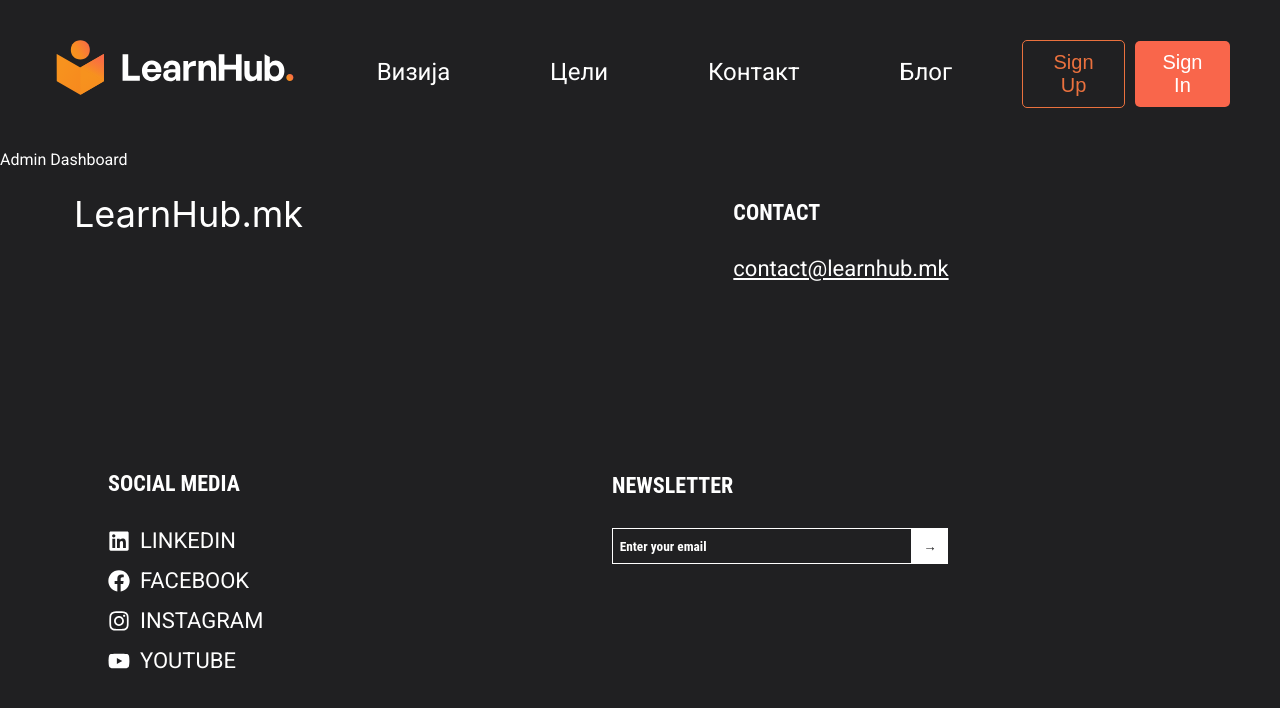
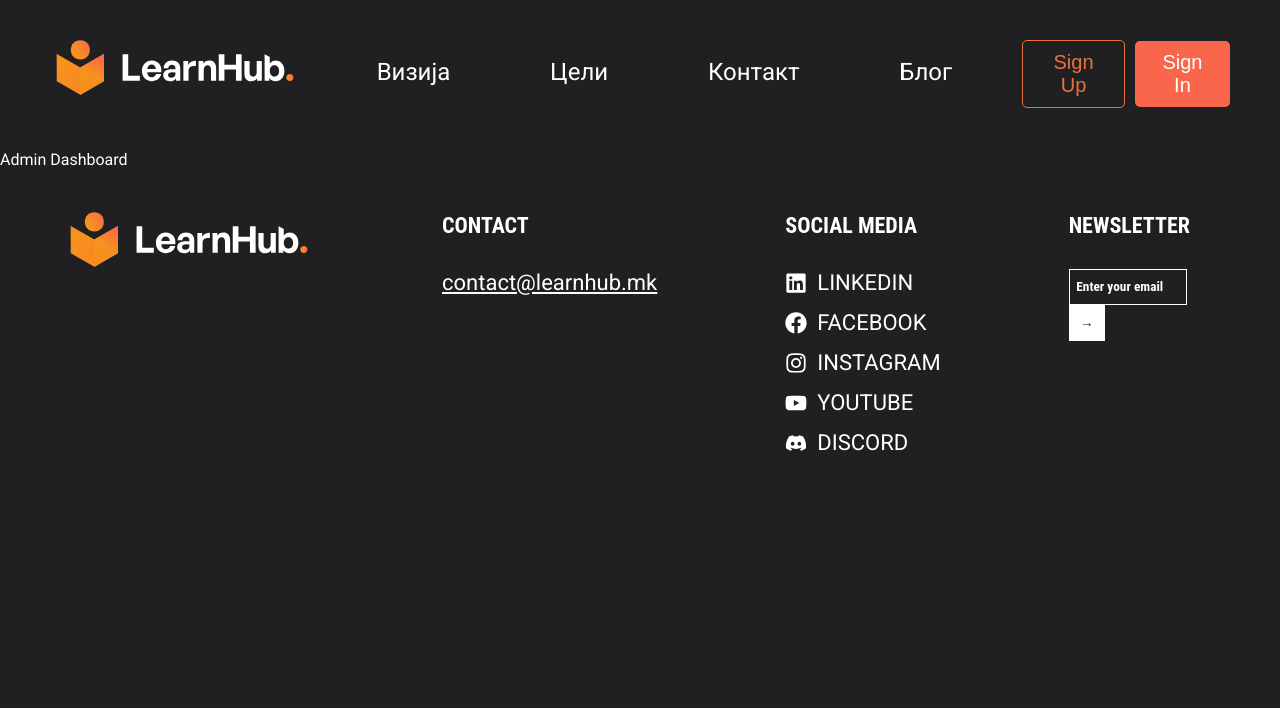
Before and after one commit to learnhubmk/app, a Next.js app: page /admin-dashboard in a window 1280 px wide. Shown: the top 708 px of the page. Built offline with nearby package versions, Linux system fonts and the light colour scheme.

Commit message:
Updated footer component

```diff
--- a/components/reusable-components/footer/Footer.tsx
+++ b/components/reusable-components/footer/Footer.tsx
@@ -1,14 +1,16 @@
 import React from 'react';
 import Link from 'next/link';
-import { FaLinkedin, FaFacebook, FaInstagram, FaYoutube } from 'react-icons/fa';
+import Image from 'next/image';
+import { FaLinkedin, FaFacebook, FaInstagram, FaYoutube, FaDiscord } from 'react-icons/fa';
 import styles from './footer.module.scss';
 import EmailForm from '../newsletter/emailform/emailform';
 
 const Footer = () => {
   return (
-    <footer className={`${styles.footer}`}>
+    <footer className={`${styles.footerWrapper}`}>
+      <div className={`${styles.footer}`}>
         <div className={` display-s ${styles.footerLogo}`}>
-        <p>LearnHub.mk</p>
+          <Image src="/logo/logo.svg" alt="LearnHub Logo" width={250} height={55} />
         </div>
 
         <div className={`title-l ${styles.contactSection}`}>
@@ -18,17 +20,40 @@ const Footer = () => {
 
         <div className={` title-l ${styles.socialMediaSection}`}>
           <p>SOCIAL MEDIA</p>
-        <Link href="https://www.linkedin.com/" target="_blank" rel="noopener noreferrer">
+          <Link
+            href="https://www.linkedin.com/company/learnhubmk/"
+            target="_blank"
+            rel="noopener noreferrer"
+          >
             <FaLinkedin /> Linkedin
           </Link>
-        <Link href="https://www.facebook.com/" target="_blank" rel="noopener noreferrer">
+          <Link
+            href="https://www.facebook.com/people/LearnHubmk/61556614894387/"
+            target="_blank"
+            rel="noopener noreferrer"
+          >
             <FaFacebook /> Facebook
           </Link>
-        <Link href="https://www.instagram.com/" target="_blank" rel="noopener noreferrer">
+          <Link
+            href="https://www.instagram.com/learnhub.mk/?fbclid=IwAR3bWgALMMaxnp4a9hbUvjXLBOdkWGHcopCsFpp6WyKRRFoMSOyWqVHLNdk_aem_AUc6U-6f2fR5ErfT3g8nroxbZOsFEXjSAh6n06NlfDHWJxvbc-R-DNQ5hJhYnOLCuIWEVpD017qq83l-VqU5y43A"
+            target="_blank"
+            rel="noopener noreferrer"
+          >
             <FaInstagram /> Instagram
           </Link>
-        <Link href="https://www.youtube.com/" target="_blank" rel="noopener noreferrer">
+          <Link
+            href="https://www.youtube.com/channel/UCDDywMbRvBXuUFTPBORc-BQ"
+            target="_blank"
+            rel="noopener noreferrer"
+          >
             <FaYoutube /> Youtube
+          </Link>
+          <Link
+            href="https://discord.com/invite/nUEKUWVveW"
+            target="_blank"
+            rel="noopener noreferrer"
+          >
+            <FaDiscord /> Discord
           </Link>
         </div>
 
@@ -38,6 +63,7 @@ const Footer = () => {
             <EmailForm inputClassName={styles.newsletterSection} buttonClassName={styles.button} />
           </div>
         </div>
+      </div>
     </footer>
   );
 };
--- a/components/reusable-components/footer/footer.module.scss
+++ b/components/reusable-components/footer/footer.module.scss
@@ -18,56 +18,52 @@
   }
 }
 
+.footerWrapper {
+  width: 100%;
+}
 .footer {
+  width: 90%;
+  margin: 40px auto;
   display: flex;
   flex-wrap: wrap;
-  justify-content: space-between;
-  align-items: center;
-  padding: 20px;
+  align-items: flex-start;
   background-color: var(--bg-color);
   color: var(--text-color);
+  gap: 5rem;
 }
 
 .footerLogo {
-  flex: 1;
-  font-family: 'Inter', sans-serif;
-  font-weight: 400;
-  padding-left: 1.5em;
-  padding-bottom: 6.5em;
+  flex: 1 1;
+  width: 25%;
 }
 
 .contactSection {
-  flex: 2;
-  padding-bottom: 8.18em;
+  flex: 1 1;
+  width: 25%;
+  padding-left: 3rem;
 
   & a {
     font-family: 'Roboto', sans-serif;
     font-weight: 300;
-    margin-right: 6.25em;
-    margin-left: 12em;
-    margin-bottom: 8em;
     text-decoration: underline;
     color: inherit;
   }
 }
 
 .contactSection p:first-child {
-  flex: 2;
+  flex: 1;
   font-family: 'Roboto Condensed', sans-serif;
   font-weight: 700;
-  margin-right: 5em;
-  margin-left: 12em;
   margin-bottom: 1.3em;
 }
 
 .socialMediaSection {
-  flex: 1;
+  flex: 1 1;
   font-family: 'Roboto Condensed', sans-serif;
   font-weight: 700;
   text-transform: uppercase;
-  padding-bottom: 2.5em;
-  padding-left: 4em;
-  margin-right: 180px;
+  width: 25%;
+  padding-left: 3rem;
 
   & p {
     flex: 1;
@@ -88,11 +84,11 @@
 }
 
 .newsletterSection {
-  flex: 2;
+  flex: 2 1;
   font-family: 'Roboto Condensed', sans-serif;
   font-weight: 700;
-  padding-bottom: 8em;
-
+  padding-left: 3rem;
+  width: 25%;
   & p {
     padding-bottom: 1.3em;
   }
@@ -103,7 +99,7 @@
   border: 1px solid var(--text-color);
   padding: 0.5em;
   cursor: text;
-  width: 60%;
+  width: 80%;
   max-width: 300px;
   color: var(--text-color);
   height: 36px;
```
Lines whose indentation alone changed are shown as unchanged.
